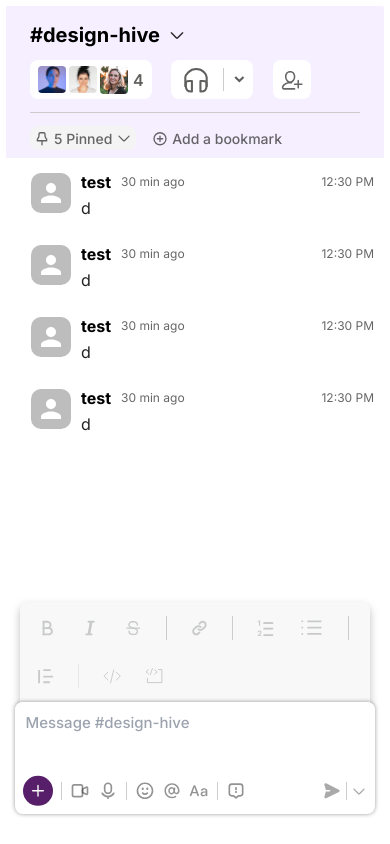
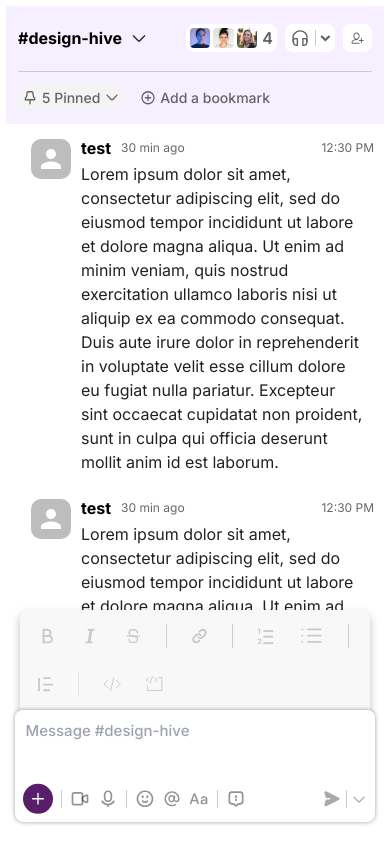
Before and after one commit to opencodeiiita/Hitch-Frontend, a Next.js app: page /workspace/ConversationCard in a window 390 px wide. Built offline with nearby package versions, Linux system fonts and the light colour scheme.

Commit message:
mobile css minor fix

```diff
--- a/src/components/ConversationCard/ConversationCard.jsx
+++ b/src/components/ConversationCard/ConversationCard.jsx
@@ -91,13 +91,15 @@ const ConversationCards = () => {
 
   return (
     <div
-      className="border-[6px] border-white border bg-white m-auto flex flex-col w-[100%]
-      min-h-[100vh] rounded-[8px] justify-between overflow-hidden"
+      className="w-[100%] border-[6px] border-white border bg-white m-auto flex flex-col sm:w-[65%]
+      h-[100vh] rounded-[8px] justify-between overflow-hidden"
     >
-      <div className="min-h-[118px] bg-[#F6EFFF] pt-[20px] px-[24px] pb-[8px] gap-[13px] flex flex-col">
-        <div className=" gap-x-[1rem] flex-wrap justify-between gap-y-[1rem] min-h-[40px] flex items-center">
-          <div className="max-w-[480px] h-[18px] flex items-center gap-2">
-            <p className="font-bold	text-[1.25rem]">#design-hive</p>
+      <div className="min-h-[118px] max-[732px]:p-[12px_12px_8px_12px] bg-[#F6EFFF] pt-[20px] px-[24px] pb-[8px] gap-[13px] flex flex-col">
+        <div className="flex-wrap justify-between gap-y-[1rem] min-h-[40px] flex items-center">
+          <div className="max-w-[480px]  h-[18px] flex items-center gap-2">
+            <p className="font-bold max-[732px]:text-[1rem]	text-[1.25rem]">
+              #design-hive
+            </p>
             <svg
               width="18"
               height="18"
@@ -113,24 +115,27 @@ const ConversationCards = () => {
               />
             </svg>
           </div>
-          <div className="h-[39px] max-w-[17.563rem] w-full justify-between flex">
-            <div className="h-[39px] bg-white rounded-[8px] flex justify-center items-center gap-[3px] px-[8px]">
+          <div className="h-[39px] max-[732px]:h-[28px] max-[732px]:gap-[.5rem] gap-[1rem] flex">
+            <div
+              className="h-[100%] bg-white
+              max-[732px]:p-[4px]  rounded-[8px] flex justify-center items-center gap-[3px] p-[6px]"
+            >
               <Image
-                className="rounded-[4px]"
+                className="rounded-[4px] w-auto h-full"
                 alt="maria"
                 src="/image 12.png"
                 height={28}
                 width={28}
               />
               <Image
-                className="rounded-[4px]"
+                className="rounded-[4px] w-auto h-full"
                 alt="julia"
                 src="/image 13.png"
                 height={28}
                 width={28}
               />
               <Image
-                className="rounded-[4px]"
+                className="rounded-[4px] w-auto h-full"
                 alt="katherine"
                 src="/image 14.png"
                 height={28}
@@ -138,8 +143,12 @@ const ConversationCards = () => {
               />
               <p className="ml-[2px] text-[#60605F] font-[600]">4</p>
             </div>
-            <div className="w-[82px] h-[39px] bg-white rounded-[8px] flex justify-between items-center gap-[4px] p-[8px]">
+            <div
+              className="gap-[.55rem] h-[100%] max-[732px]:px-[4px] bg-white rounded-[8px]
+            flex  items-center gap-[4px] px-[6px] py-[6px]"
+            >
               <svg
+                className="h-[30px]  max-[732px]:h-[22px] w-auto"
                 width="34"
                 height="34"
                 viewBox="0 0 34 34"
@@ -183,8 +192,9 @@ const ConversationCards = () => {
                 />
               </svg>
             </div>
-            <div className="bg-white rounded-[8px] flex justify-between items-center p-[8px]">
+            <div className="bg-white h-[100%] rounded-[8px] flex justify-between items-center p-[8px]">
               <svg
+                className="h-full w-auto"
                 width="22"
                 height="20"
                 viewBox="0 0 22 20"
@@ -260,11 +270,13 @@ const ConversationCards = () => {
           </div>
         </div>
       </div>
-      {/* Message Component */}
-      <MessageBox /> <MessageBox />
-      <MessageBox />
-      <MessageBox />
-      <div className="min-h-[155px] max-w-[46rem] w-[95%] m-auto mb-[24px]">
+      <div className="overflow-y-scroll">
+        {/* Message Component */}
+        <MessageBox /> <MessageBox />
+        <MessageBox />
+        <MessageBox />
+      </div>
+      <div className="w-[95%] m-auto mb-[16px]">
         <div
           className={`${styles.markup} mx-[5px] bg-[#f8f8f8] rounded-t-[8px] drop-shadow-[0_4px_4px_rgba(0,0,0,0.25)]
             min-h-[48px] px-[18px] py-[14px] flex items-center flex-wrap gap-[1.5rem]`}
--- a/src/components/messageBox/MessageBox.jsx
+++ b/src/components/messageBox/MessageBox.jsx
@@ -6,7 +6,7 @@ import Typography from "@mui/material/Typography";
 const ChatNotification = ({
   username = "test",
   time = "12:30 PM",
-  message = "d",
+  message = "Lorem ipsum dolor sit amet, consectetur adipiscing elit, sed do eiusmod tempor incididunt ut labore et dolore magna aliqua. Ut enim ad minim veniam, quis nostrud exercitation ullamco laboris nisi ut aliquip ex ea commodo consequat. Duis aute irure dolor in reprehenderit in voluptate velit esse cillum dolore eu fugiat nulla pariatur. Excepteur sint occaecat cupidatat non proident, sunt in culpa qui officia deserunt mollit anim id est laborum.",
   userAvatar,
   timepassed = "30",
 }) => {
@@ -79,7 +79,7 @@ const ChatNotification = ({
             style={{
               wordBreak: "break-word",
               minHeight: "24px",
-              marginLeft: "10px",
+              padding: "0 10px",
               width: "100%",
             }}
           >
```
